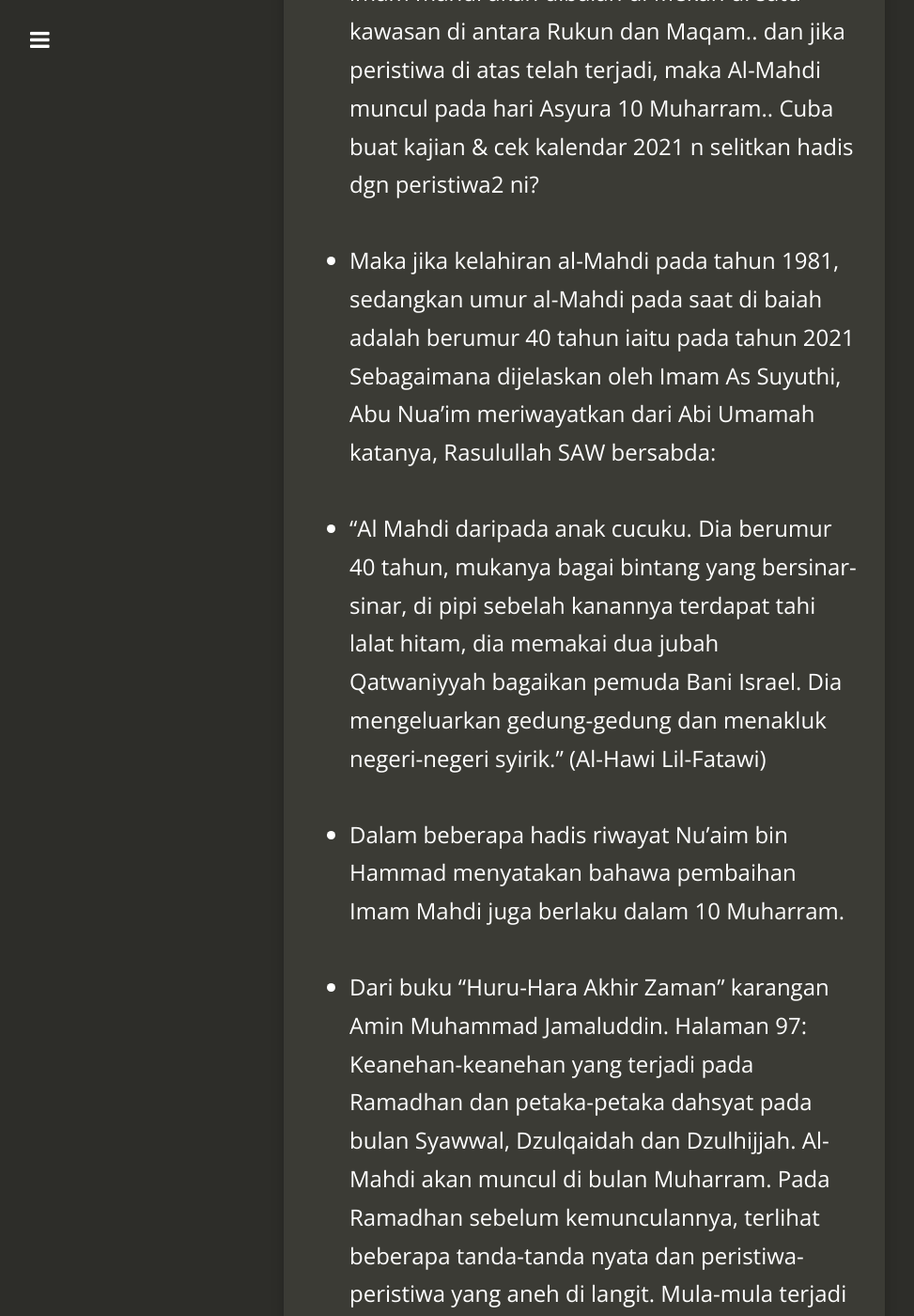
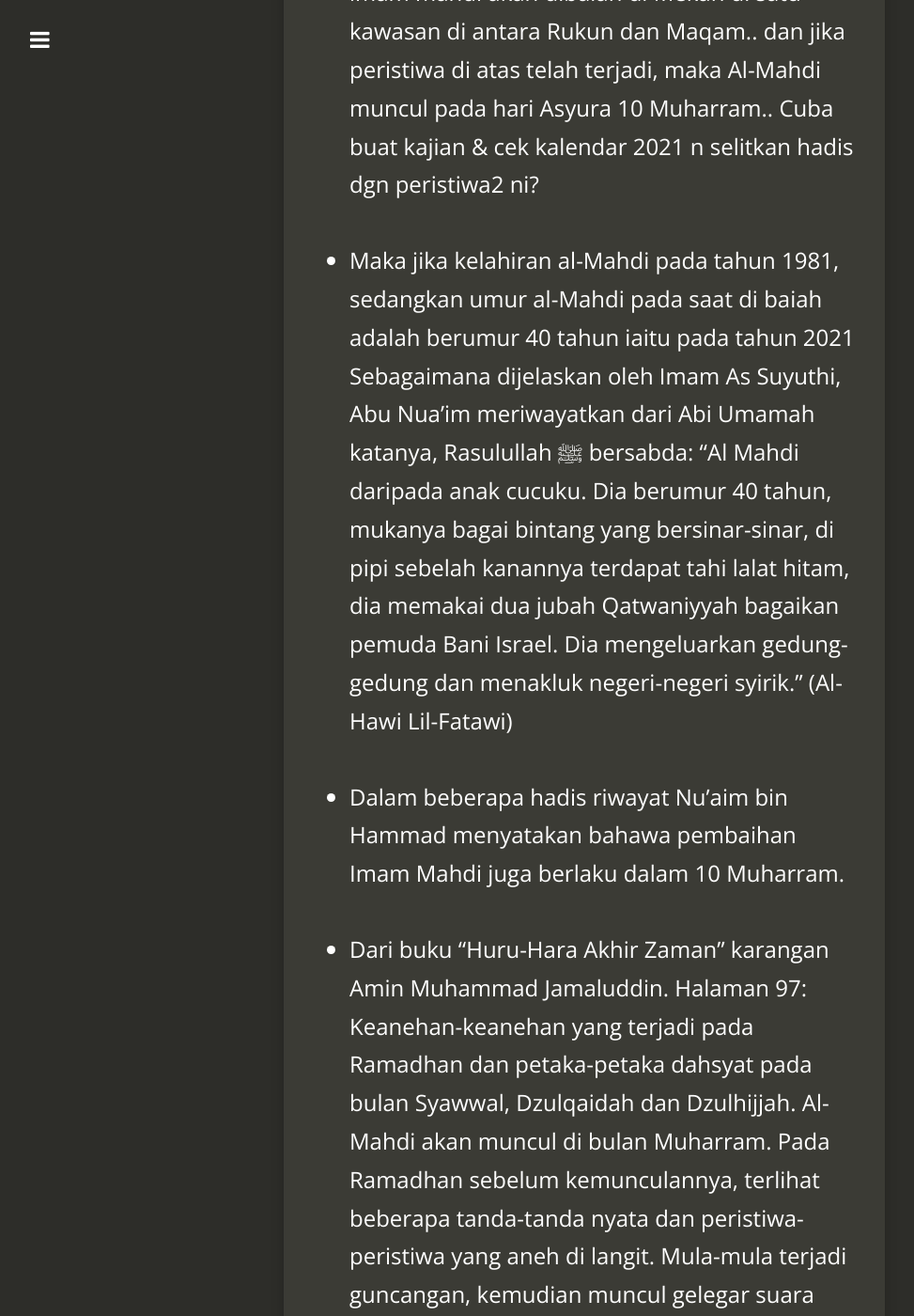
Before and after one commit to kedamaian/swsyafiq, a Jekyll site: the page built from _posts/2020-12-25-the-great-reset-world-economic-forum.md, in a window 1280 px wide and 1400 px high, scrolled down 2880 px. Shown: the whole window at 94% size, without its empty margins (18-991 px from the left). Built offline with Jekyll 4.4.1, drawn with Linux system fonts in a browser that asks for light colours; nearby versions of some CDN libraries; comment, search, counter and statistics services are not loaded.

Commit message:
Update 2020-12-25-the-great-reset-world-economic-forum.md

```diff
--- a/_posts/2020-12-25-the-great-reset-world-economic-forum.md
+++ b/_posts/2020-12-25-the-great-reset-world-economic-forum.md
@@ -27,9 +27,8 @@
 FASA WW3 & Zuhur Imam Mahdi
 - Deployment of military personnel into major metropolitan areas as well as all major roadways to establish travel checkpoints. Restrict travel and movement. Provide logistical support to the area. Expected by Q3 2021: July - September. So pada bulan 7 nanti apabila orang2 sudah mula jadi gila disebabkan duit2 mereka laburkan di kaunter2 saham semuanya hangus, ekonomi bergolak dalam riot dan stok2 makanan pun habis maka disini mereka dah awal2 plan untuk letakkan tentera di jalan.. So kat sini saya cuma andaikan malhamah kubra akan bermula aka WW3 aka amageddon.. Dan imam mahdi akan dibaiah di Mekah di satu kawasan di antara Rukun dan Maqam.. dan jika peristiwa di atas telah terjadi, maka Al-Mahdi muncul pada hari Asyura 10 Muharram.. Cuba buat kajian & cek kalendar 2021 n selitkan hadis dgn peristiwa2 ni?
 
-- Maka jika kelahiran al-Mahdi pada tahun 1981, sedangkan umur al-Mahdi pada saat di baiah adalah berumur 40 tahun iaitu pada tahun 2021 Sebagaimana dijelaskan oleh Imam As Suyuthi, Abu Nua’im meriwayatkan dari Abi Umamah katanya, Rasulullah SAW bersabda:
-
-- “Al Mahdi daripada anak cucuku. Dia berumur 40 tahun, mukanya bagai bintang yang bersinar-sinar, di pipi sebelah kanannya terdapat tahi lalat hitam, dia memakai dua jubah Qatwaniyyah bagaikan pemuda Bani Israel. Dia mengeluarkan gedung-gedung dan menakluk negeri-negeri syirik.”
+- Maka jika kelahiran al-Mahdi pada tahun 1981, sedangkan umur al-Mahdi pada saat di baiah adalah berumur 40 tahun iaitu pada tahun 2021 Sebagaimana dijelaskan oleh Imam As Suyuthi, Abu Nua’im meriwayatkan dari Abi Umamah katanya, Rasulullah ﷺ bersabda:
+“Al Mahdi daripada anak cucuku. Dia berumur 40 tahun, mukanya bagai bintang yang bersinar-sinar, di pipi sebelah kanannya terdapat tahi lalat hitam, dia memakai dua jubah Qatwaniyyah bagaikan pemuda Bani Israel. Dia mengeluarkan gedung-gedung dan menakluk negeri-negeri syirik.”
 (Al-Hawi Lil-Fatawi)
 
 - Dalam beberapa hadis riwayat Nu'aim bin Hammad menyatakan bahawa pembaihan Imam Mahdi juga berlaku dalam 10 Muharram.
```
